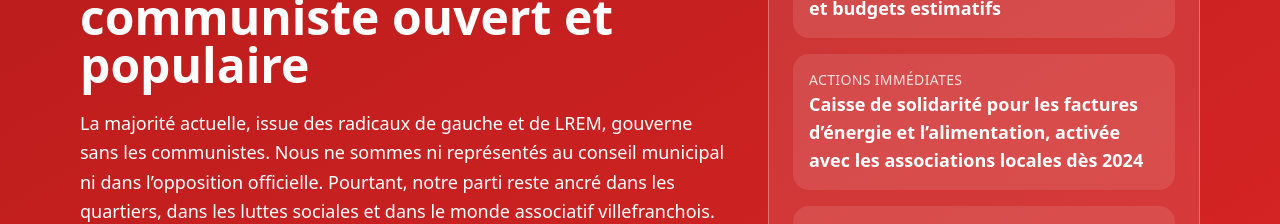
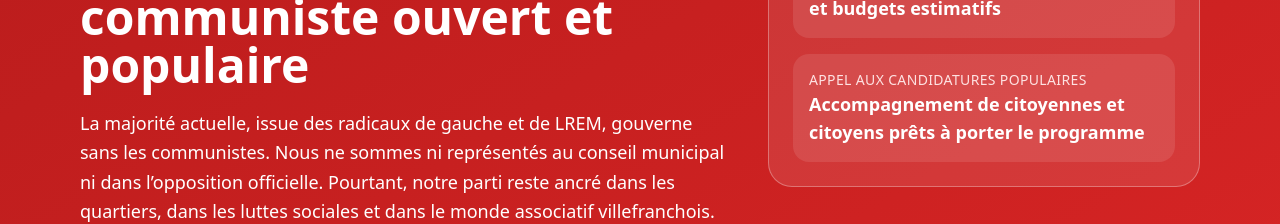
Before and after one commit to quentin12200/pcfvdr, a React (Vite) app: page / in a window 1280 px wide. Shown: the part 706-930 px from the top of the page. Built offline with nearby package versions, Linux system fonts and the light colour scheme; the HTML template or start-up script is replaced by a standard one.

Commit message:
Remove immediate action commitment

```diff
--- a/src/content.js
+++ b/src/content.js
@@ -8,10 +8,6 @@
   ],
   commitments: [
     { title: "Transparence totale", detail: "Publication de toutes nos propositions et budgets estimatifs" },
-    {
-      title: "Actions immédiates",
-      detail: "Caisse de solidarité pour les factures d’énergie et l’alimentation, activée avec les associations locales dès 2024",
-    },
     { title: "Appel aux candidatures populaires", detail: "Accompagnement de citoyennes et citoyens prêts à porter le programme" }
   ],
   signature: "Document présenté par Patrick Cabandé, responsable des communistes villefranchois"
```
